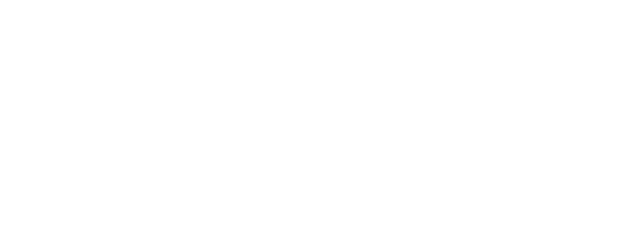
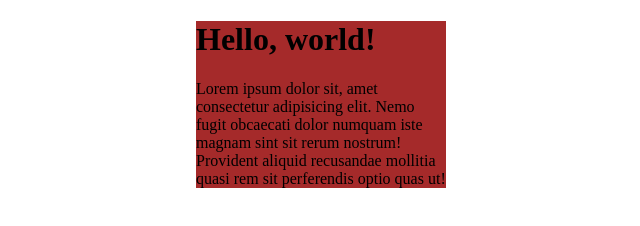
Before and after one commit to glander56/web-project-business-card, a plain HTML site: page index.html in a window 1280 px wide. Shown: the whole page, without its empty margins (319-959 px from the left). Drawn offline with Linux system fonts and the light colour scheme.

Commit message:
first commit

```diff
--- a/index.html
+++ b/index.html
@@ -4,9 +4,13 @@
     <meta charset="UTF-8">
     <meta http-equiv="X-UA-Compatible" content="IE=edge">
     <meta name="viewport" content="width=device-width, initial-scale=1.0">
+    <link rel="stylesheet" href="style.css">
     <title>First page on GitHub  </title>
 </head>
 <body>
-
+    <div class="wrapper">
+        <h1>Hello, world!</h1>
+        <p>Lorem ipsum dolor sit, amet consectetur adipisicing elit. Nemo fugit obcaecati dolor numquam iste magnam sint sit rerum nostrum! Provident aliquid recusandae mollitia quasi rem sit perferendis optio quas ut!</p>
+    </div>
 </body>
 </html>
--- a/style.css
+++ b/style.css
@@ -0,0 +1,5 @@
+.wrapper{
+    margin: 0 auto;
+    width: 250px;
+    background-color: brown;
+}
```
